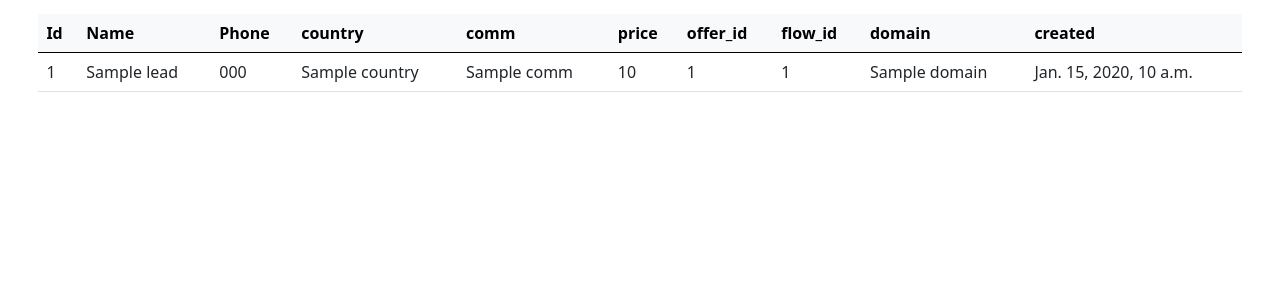
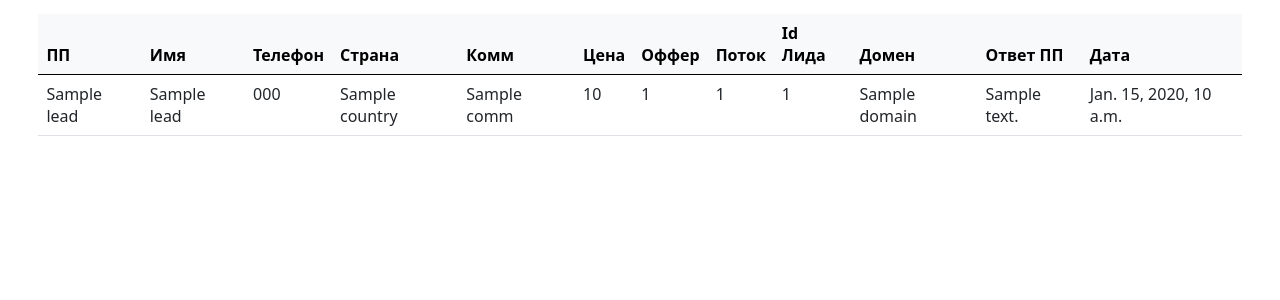
Before and after one commit to Vladiuse/DjBeget, a Django app: template HelloDjango/office/templates/office/leads.html in a window 1280 px wide. Shown: the part 56-356 px from the top of the page. Run offline with Django 3.2, Linux system fonts and the light colour scheme; the template is opened without the code that fills it: most values are stand-ins (such as "Sample title", 1, 10 or a date in 2020); some libraries are stand-ins or nearby versions.

Commit message:
добавил айди лида( ответ от пп)

```diff
--- a/HelloDjango/office/models.py
+++ b/HelloDjango/office/models.py
@@ -430,6 +430,7 @@ class Lead(models.Model):
     ip = models.CharField(max_length=30, verbose_name='ip address', blank=True, null=True,)
     pp_name = models.CharField(max_length=2, verbose_name='Код ПП', blank=True, null=True)
     pp_answer = models.JSONField(default=dict, blank=True)
+    lead_id = models.CharField(max_length=10, verbose_name='id лида', blank=True, null=True)
 
 
 class Test(models.Model):
--- a/HelloDjango/office/templates/office/leads.html
+++ b/HelloDjango/office/templates/office/leads.html
@@ -4,22 +4,26 @@
     <table class="table">
         <thead class="table-light">
             <tr>
-                <th>Id</th>
-                 <th>Name</th>
-                 <th>Phone</th>
-                 <th>country</th>
-                 <th>comm</th>
-                 <th>price</th>
-                 <th>offer_id</th>
-                <th>flow_id</th>
-                <th>domain</th>
-                <th>created</th>
+                <!-- <th>Id</th> -->
+                <th>ПП</th>
+                 <th>Имя</th>
+                 <th>Телефон</th>
+                 <th>Страна</th>
+                 <th>Комм</th>
+                 <th>Цена</th>
+                 <th>Оффер</th>
+                <th>Поток</th>
+                <th>Id Лида</th>
+                <th>Домен</th>
+                <th>Ответ ПП</th>
+                <th>Дата</th>
             </tr>
         </thead>
         <tbody>
         {% for lead in leads %}
         <tr>
-            <td>{{ lead.id }}</td>
+            <!-- <td>{{ lead.id }}</td> -->
+            <td>{{ lead.pp_name }}</td>
             <td>{{ lead.name }}</td>
             <td>{{ lead.phone }}</td>
             <td>{{ lead.country }}</td>
@@ -27,9 +31,10 @@
             <td>{{ lead.price }}</td>
             <td>{{ lead.offer_id }}</td>
             <td>{{ lead.flow_id }}</td>
+            <td>{{ lead.lead_id }}</td>
             <td>{{ lead.domain }}</td>
+            <td>{{ lead.pp_answer }}</td>
             <td>{{ lead.created }}</td>
-
         </tr>
          {% endfor %}
         </tbody>
```
